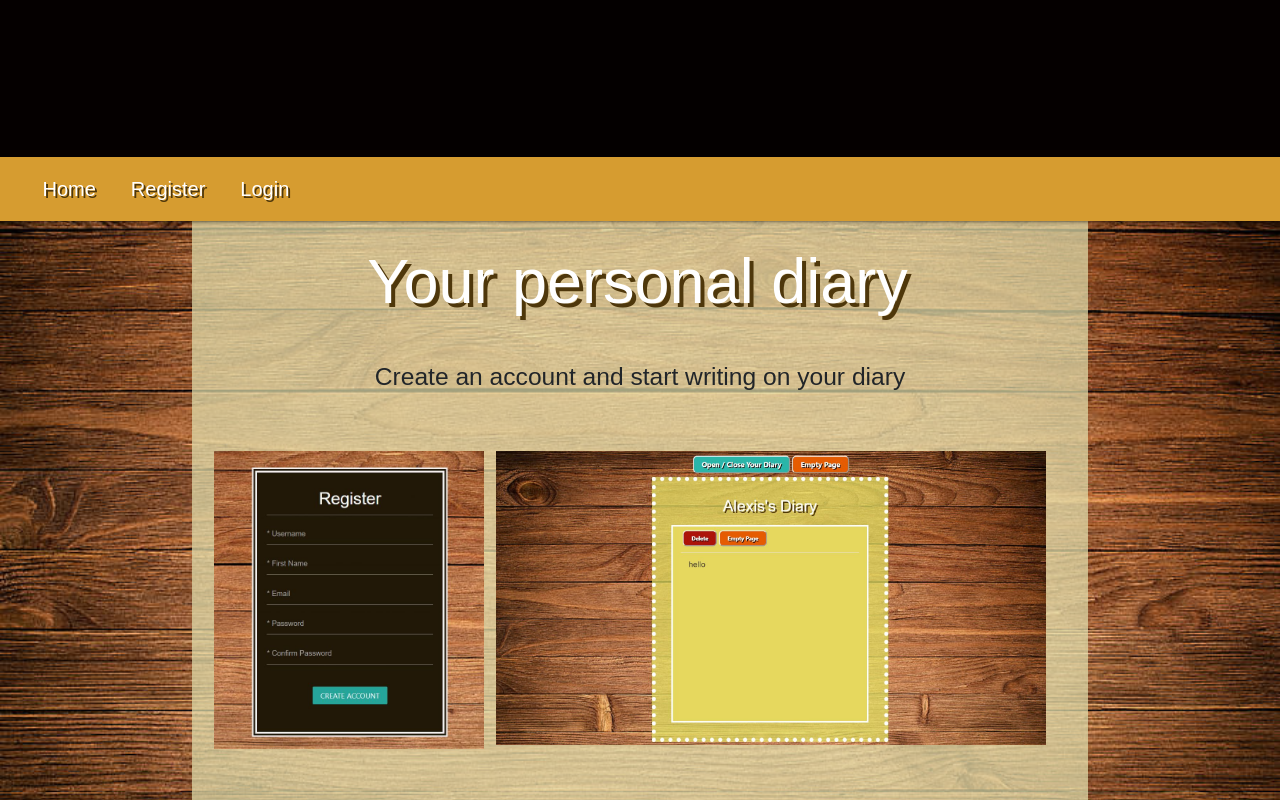
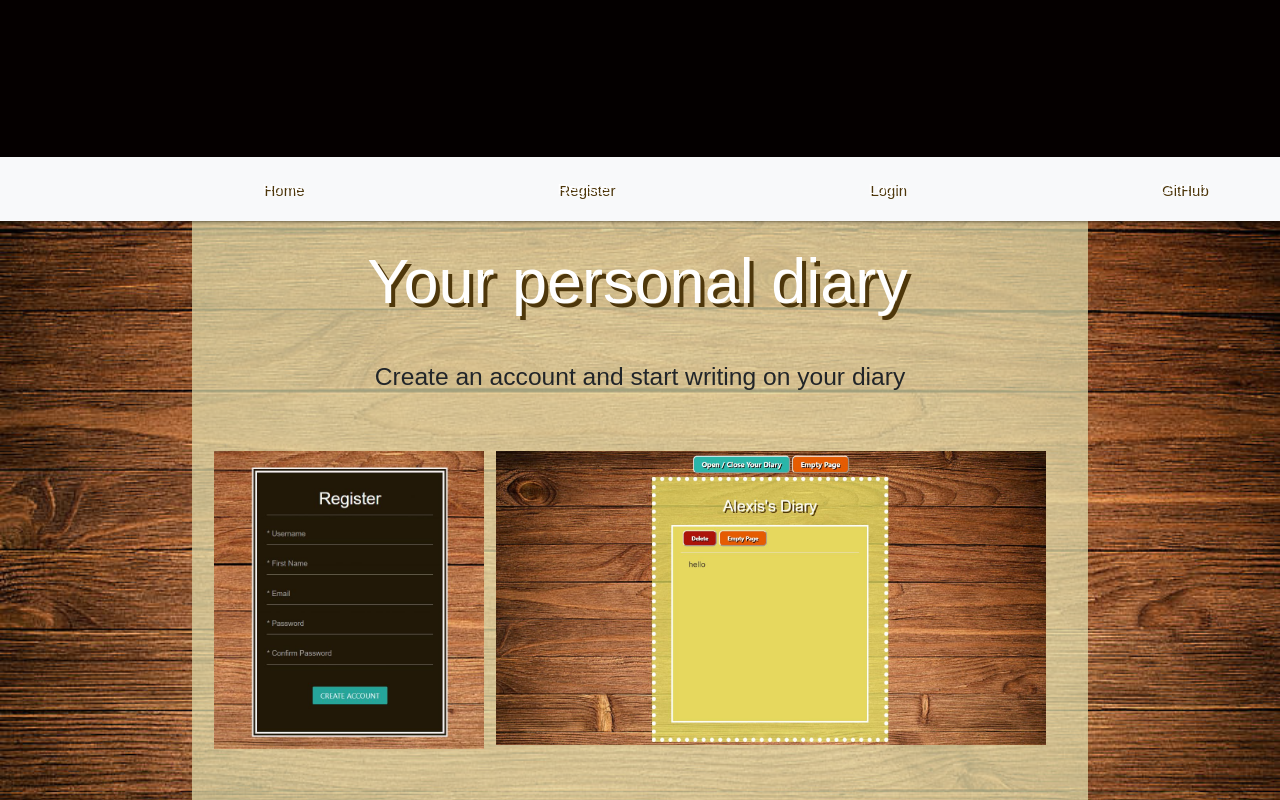
Before and after one commit to alexisyepes/diary-app, a React (Create React App) app in the folder client/: page / in a window 1280 px wide. Shown: the top 800 px of the page. Built offline with nearby package versions, Linux system fonts and the light colour scheme.

Commit message:
new Navbar to try new style

```diff
--- a/client/src/Components/Navbar/index.js
+++ b/client/src/Components/Navbar/index.js
@@ -1,6 +1,13 @@
 import React, { Component } from "react";
+import {
+	Collapse,
+	Navbar,
+	NavbarToggler,
+	Nav,
+	NavItem,
+	NavLink
+} from "reactstrap";
 import axios from "axios";
-
 import "./style.css";
 
 class index extends Component {
@@ -10,7 +17,8 @@ class index extends Component {
 		this.state = {
 			username: "",
 			authorized: false,
-			imageGif: ""
+			imageGif: "",
+			isOpen: false
 		};
 	}
 
@@ -39,6 +47,11 @@ class index extends Component {
 			}
 		}
 	}
+
+	toggle = () =>
+		this.setState({
+			isOpen: !this.state.isOpen
+		});
 
 	//Logout User
 	handleLogOut(e) {
@@ -90,36 +103,30 @@ class index extends Component {
 		return (
 			<div className="appHeader">
 				<img className="logoHome" alt="gif logo" src={this.state.imageGif} />
-				<nav className="navbar navbar-expand-lg navbar-custom">
-					<button
-						className="navbar-toggler"
-						type="button"
-						data-toggle="collapse"
-						data-target="#navbarNavAltMarkup"
-						aria-controls="navbarNavAltMarkup"
-						aria-expanded="false"
-						aria-label="Toggle navigation"
-					>
-						<span className="navbar-toggler-icon"></span>
-					</button>
-					<div className="collapse navbar-collapse" id="navbarNavAltMarkup">
-						<div className="navbar-nav">
-							<a
-								className="nav-item nav-link active linksNavbarNoAuth"
-								href="/"
-							>
-								Home <span className="sr-only">(current)</span>
-							</a>
-
-							<a className="nav-item nav-link linksNavbarNoAuth" href="/signup">
-								Register
-							</a>
-							<a className="nav-item nav-link linksNavbarNoAuth" href="/login">
-								Login
-							</a>
-						</div>
-					</div>
-				</nav>{" "}
+				<Navbar color="light" light expand="lg">
+					<NavbarToggler onClick={this.toggle} />
+					<Collapse isOpen={this.state.isOpen} navbar>
+						<Nav className="mr-auto" navbar>
+							<NavItem>
+								<NavLink href="/">Home</NavLink>
+							</NavItem>
+							<NavItem>
+								<NavLink href="/signup">Register</NavLink>
+							</NavItem>
+							<NavItem>
+								<NavLink href="/login">Login</NavLink>
+							</NavItem>
+							<NavItem>
+								<NavLink
+									href="https://github.com/alexisyepes/diary-app"
+									target="blank"
+								>
+									GitHub
+								</NavLink>
+							</NavItem>
+						</Nav>
+					</Collapse>
+				</Navbar>
 			</div>
 		);
 	}
--- a/client/src/Components/Navbar/style.css
+++ b/client/src/Components/Navbar/style.css
@@ -117,19 +117,19 @@
 
 @media only screen and (min-device-width: 481px) and (max-device-width: 767px) {
 	/* Styles */
-	.navBarMainComp {
+	/* .navBarMainComp {
 		display: none;
 	}
 
 	.navBarMainCompAuth {
 		display: none;
-	}
+	} */
 }
 
 /* iPads (portrait and landscape) ----------- */
 @media only screen and (min-device-width: 768px) and (max-device-width: 1024px) {
 	/* Styles */
-	.homeLinkNavbarNoAuth {
+	/* .homeLinkNavbarNoAuth {
 		margin-left: 130px !important;
 		font-size: 20px;
 	}
@@ -153,24 +153,24 @@
 	.navBarMainComp {
 		margin-top: -250px;
 		margin-left: -80px;
-	}
+	} */
 }
 
 @media (max-width: 991px) {
 	/* Styles */
-	.navbar {
+	/* .navbar {
 		display: none;
-	}
+	} */
 }
 
 @media (max-width: 1025px) {
 	/* Styles */
-	.navbar-brand {
+	/* .navbar-brand {
 		margin-left: 50%;
 	}
 	.nav-link {
 		margin-left: 10px;
-	}
+	} */
 
 	.usernameLoggedinHome {
 		font-size: 18px;
--- a/package.json
+++ b/package.json
@@ -38,6 +38,7 @@
 		"passport-jwt": "^4.0.0",
 		"passport-local": "^1.0.0",
 		"react": "^16.12.0",
+		"react-bootstrap": "^1.0.0-beta.16",
 		"react-dom": "^16.12.0",
 		"react-flip-page": "^1.6.0",
 		"react-reveal": "^1.2.2",
```
Also changed, not shown: 1 other file (tests, documents, lock files or other folders).
